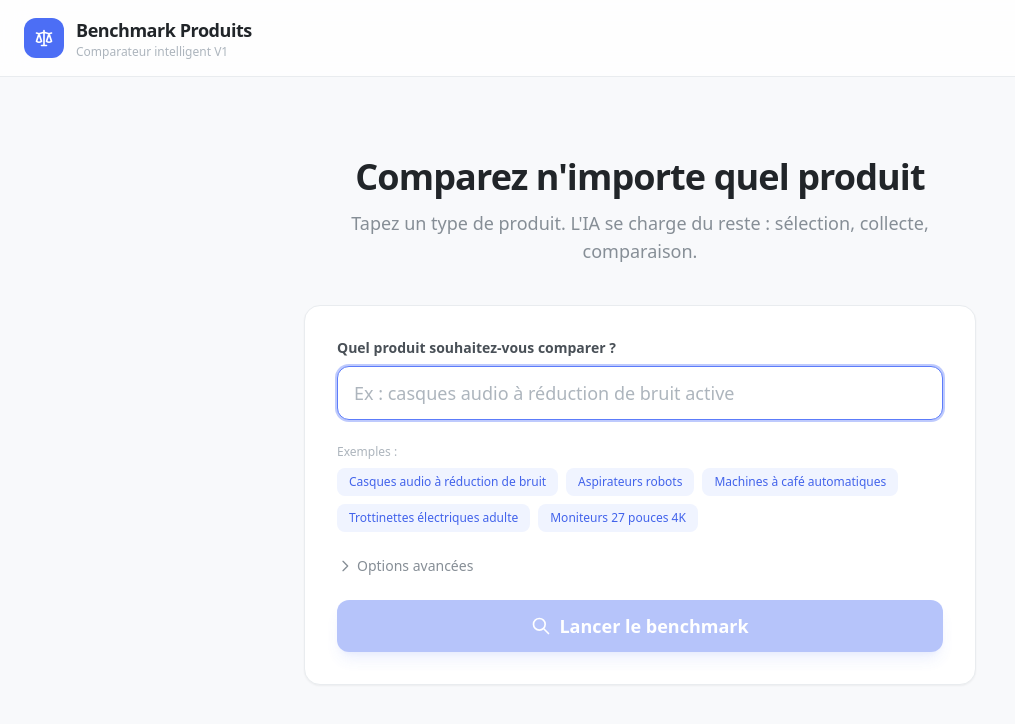
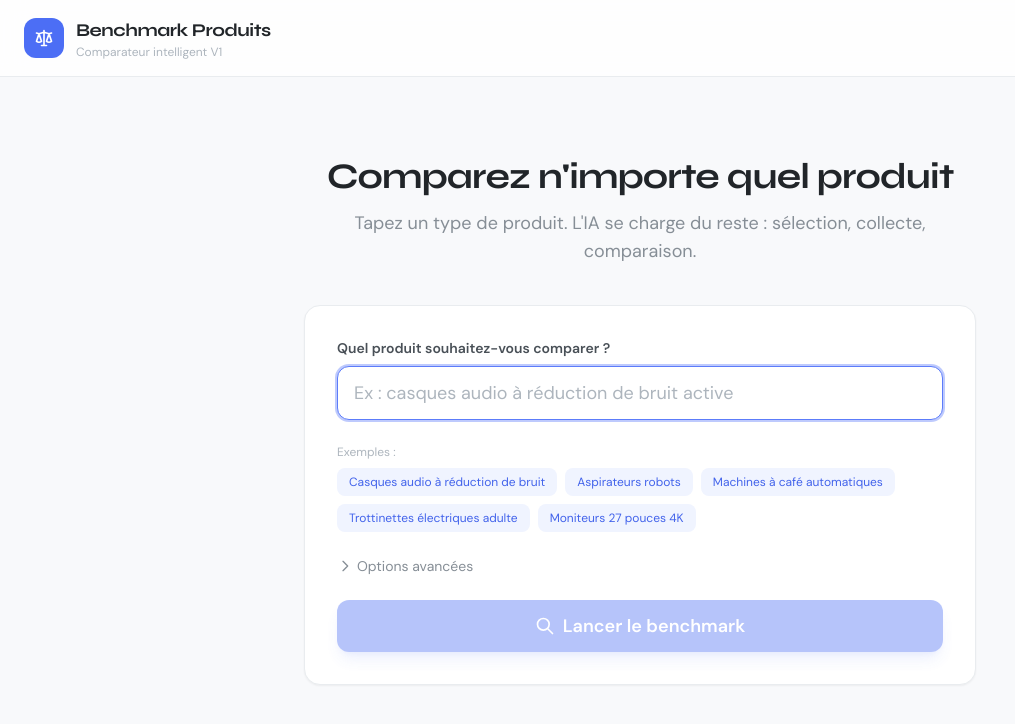
Before and after one commit to VRX-FOREST/benchmark-tool, a Next.js app in the folder frontend/: page / in a window 1280 px wide. Shown: the top 724 px of the page, without its empty margins (0-1015 px from the left). Built offline with nearby package versions, Linux system fonts and the light colour scheme; no server answers.

Commit message:
Fix CSS: move @import to top

```diff
--- a/frontend/src/app/globals.css
+++ b/frontend/src/app/globals.css
@@ -1,8 +1,10 @@
+@import url('https://fonts.googleapis.com/css2?family=DM+Sans:ital,opsz,wght@0,9..40,300;0,9..40,400;0,9..40,500;0,9..40,600;0,9..40,700;1,9..40,400&family=Syne:wght@400;500;600;700;800&family=JetBrains+Mono:wght@400;500&display=swap');
+
+
 @tailwind base;
 @tailwind components;
 @tailwind utilities;
 
-@import url('https://fonts.googleapis.com/css2?family=DM+Sans:ital,opsz,wght@0,9..40,300;0,9..40,400;0,9..40,500;0,9..40,600;0,9..40,700;1,9..40,400&family=Syne:wght@400;500;600;700;800&family=JetBrains+Mono:wght@400;500&display=swap');
 
 @layer base {
   body {
```
